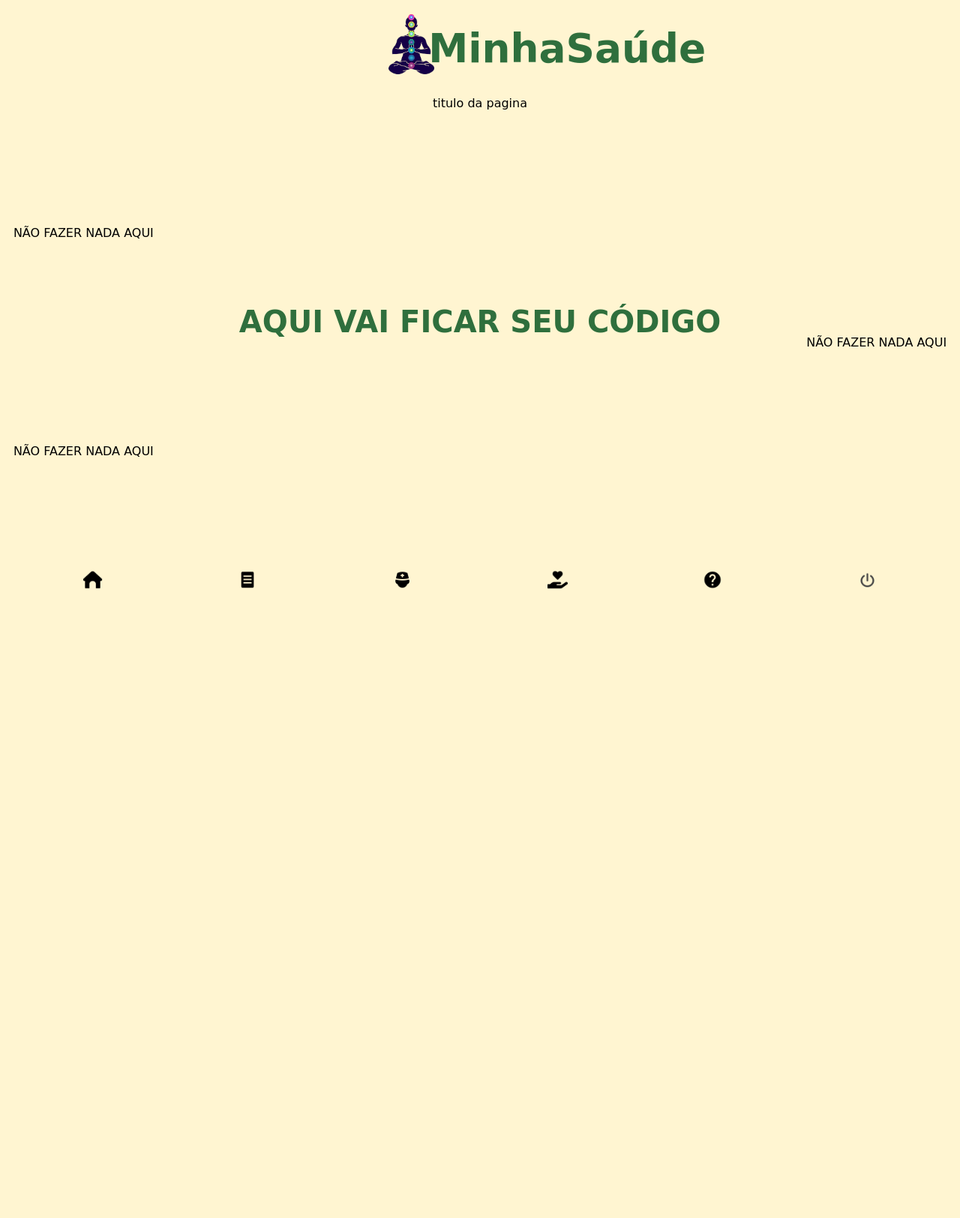
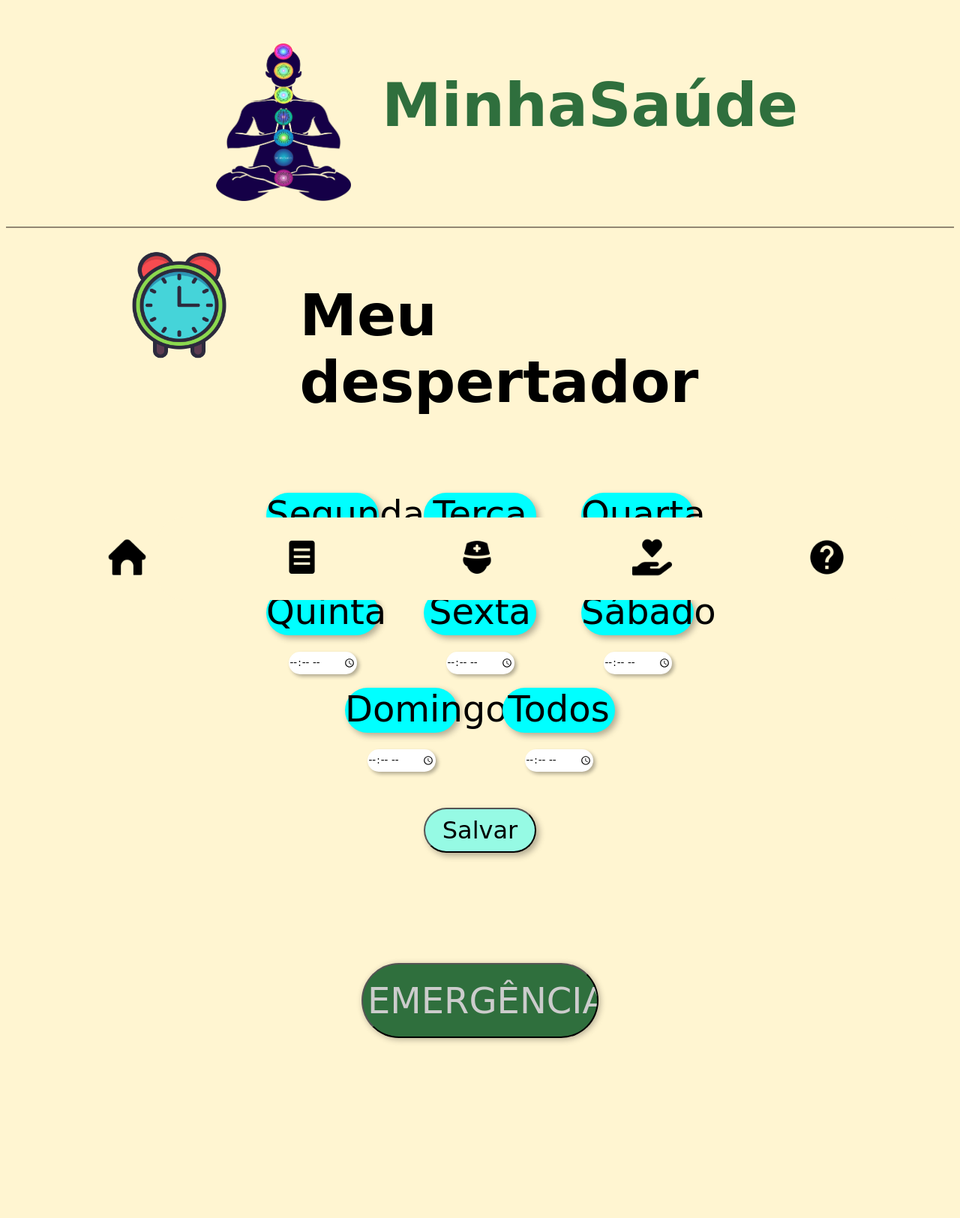
Before and after one commit to projeto-18/Projeto-int-gp-18, a PHP site: page /html/despertador.html in a window 1280 px wide. Shown: the top 1624 px of the page at 75% size. Before the commit the page ends 785 px from the top, so only its background shows below. Run offline with PHP 8.4, Linux system fonts and the light colour scheme; some web fonts are replaced.

Commit message:
criação da pag despertador

```diff
--- a/src/css/despertador.css
+++ b/src/css/despertador.css
@@ -1,80 +1,350 @@
 @import url('https://fonts.googleapis.com/css2?family=Boogaloo&family=Fraunces:wght@700&display=swap');
 
 * {
-    margin: 0;
-    padding: 0;
-    box-sizing: border-box;
     font-family: 'Boogaloo', cursive;
 }
 
 body {
     background: hsl(46.3, 100%, 91%);
-    display: flex;
-    flex-wrap: wrap;
-    margin: 3px;
-    flex: 1 1 100vw;
+
 }
 
-nav,
-main,
-aside {
-    background: hsl(46.3, 100%, 91%);
+
+  #cabecalho {
     display: flex;
-    margin: 3px;
+    align-items: center;
   }
+
+  .container {
+    display: flex;
+    flex-direction: column;
+    align-items: center;
+    margin: auto;
+  }
+
+  .item {
+    width: 80%;
+    margin-bottom: 20px;
+  }
+
+  .item1 {
+    width: 80%;
+    margin-bottom: 20px;
+  }
+
+  @media screen and (min-width: 768px) {
+    .container {
+    flex-direction: row;
+    justify-content: center;
+    }
+
+    .item {
+    width: 20%;
+    margin-bottom: 0;
+    margin-right: 60px;
+    }
+
+    .item1 {
+    width: 60%;
+    margin-bottom: 0;
+    }
+  }
+
 
   #titulo {
     display: flex;
-    margin: 3px;
-    flex: 1 1 100vw;
-    height: 50px;
+    align-items: center;
   }
 
-#conteudo-esquerdo {
-    flex: 1 1 200px;
-    display: flex;
-    flex-flow: column wrap;
+
+
+
+  h1{
+    font-size: 5em;
+    color: hsl(133, 41%, 31%);
+
+  }
+  hr{
+    margin-top: 30px;
+    height: 2px; /* Set the height of the line */
+    border: none; /* Remove the default border */
+    background-color: #0f010173; /* Set the color of the line */
   }
 
-#nometela {
-    margin-top: -50px;
-    font-size: 40px;
-    color: hsl(133, 41%, 31%);
-    text-align: center;
-}
-#conteudo-direito {
-    flex: 1 1 200px;
-    display: flex;
-    flex-flow: column wrap;
+  #logo{
+    margin-right: 10px;
+    width: 180px;
+    height: 210px;
+    margin-top: 50px;
   }
 
-nav {
-    flex: 1 1 200px;
+  #cont {
+    display: flex;
     align-items: center;
-    justify-content: center;
   }
 
-main {
-    flex: 20 1 500px;
-    height: calc(100vh - 224px);
+  .cont {
+    display: flex;
+    flex-direction: column;
     align-items: center;
-    justify-content: center;
-    /* conta: 100% tamanho vertical - (Header (100px) + Footer(100px) + Margin (((3px+3px)/4)=24)) = (100 + 100 + 24 =224) */
+    margin: auto;
   }
 
-aside {
-    flex: 1 1 200px;
-    align-items: center;
-    justify-content: center;
+  .i1 {
+    width: 80%;
+    margin-bottom: 20px;
   }
 
-@media only screen and (max-width: 923px) {
-    main {
-        height: calc(100vh - 224px);
+  .i2 {
+    width: 80%;
+    margin-bottom: 20px;
+
   }
 
-    aside {
-        height: calc(100vh - 224px);
+  @media screen and (min-width: 768px) {
+    .cont {
+    flex-direction: row;
+    justify-content: center;
+    align-items: flex-start;
+    }
+
+    .i1 {
+    width: 20%;
+    height: 20%;
+    margin-bottom: 0;
+    margin-right: 60px;
+    }
+
+    .i2 {
+    margin-bottom: 0;
+    margin-right: 0px;
+    font-size: 1.2em;
 
     }
   }
+
+
+  #clock {
+    width: 160px;
+    height: 150px;
+    margin-top: 20px;
+  }
+
+  h2 {
+    font-size: 4em;
+  }
+
+
+  .dias{
+    display: flex;
+    flex-direction: row;
+    align-items: center;
+    margin: 10px;
+    justify-content: center;
+    position: relative;
+
+  }
+
+  #seg, #ter, #qua, #qui, #sex, #sab, #dom, #all {
+    text-align: center;
+    background-color: aqua;
+    width: 150px;
+    height: 60px;
+    font-size: 3em;
+    border-bottom-right-radius: 50px;
+    border-top-right-radius: 50px;
+    border-bottom-left-radius: 50px;
+    border-top-left-radius: 50px;
+    margin: 30px;
+    box-shadow: 4px 4px 8px rgba(3, 3, 3, 0.301);
+  }
+
+  #des{
+    width: 90px;
+    height: 30px;
+    border: none;
+    border-bottom-right-radius: 50px;
+    border-top-right-radius: 50px;
+    border-bottom-left-radius: 50px;
+    border-top-left-radius: 50px;
+    box-shadow: 3px 3px 5px rgba(3, 3, 3, 0.301);
+  }
+
+  @media screen and (max-width: 768px) {
+    .dias {
+      flex-direction: row;
+      align-items: center;
+    }
+
+    #seg, #ter, #qua, #qui, #sex, #sab, #dom, #all {
+    text-align: center;
+    width: 150px;
+    height: 60px;
+    font-size: 2em;
+    margin: 20px;
+    margin: auto;
+    }
+  }
+
+
+  #but{
+    display: flex;
+    justify-content: center;
+    align-items: center;
+    width: 50%;
+    height: 100px;
+    margin: auto;
+    margin-bottom: 10%;
+    border-radius: 20px;
+    margin-top: 50px;
+
+
+  }
+
+  #bot{
+    text-align: center;
+    background-color: rgba(0, 255, 255, 0.411);
+    width: 150px;
+    height: 60px;
+    font-size: 2em;
+    border-bottom-right-radius: 50px;
+    border-top-right-radius: 50px;
+    border-bottom-left-radius: 50px;
+    border-top-left-radius: 50px;
+    margin: 30px;
+    box-shadow: 4px 4px 8px rgba(3, 3, 3, 0.301);
+
+  }
+
+  #bot:hover {
+    font-size: 20pt;
+    background-color: hsl(0, 0%, 80%);
+    color: hsl(133, 41%, 31%);
+    border: 1px solid hsl(0, 0%, 8%);
+    transform: scale(1.1);
+
+  }
+
+
+  #button{
+    display: flex;
+    justify-content: center;
+    align-items: center;
+    width: 50%;
+    height: 100px;
+    margin: auto;
+    margin-bottom: 20%;
+    border-radius: 20px;
+    margin-top: 20px;
+
+
+  }
+
+  #botao{
+    width: 50%;
+    height: 100px;
+    border-radius: 50px;
+    background-color: hsl(133, 41%, 31%);
+    color: hsl(0, 0%, 80%);
+    font-size: 3em;
+    box-shadow: 2px 2px 8px rgba(3, 3, 3, 0.301);
+
+  }
+
+  #botao:hover{
+    font-size: 20pt;
+    background-color: hsl(0, 0%, 80%);
+    color: hsl(133, 41%, 31%);
+    border: 1px solid hsl(0, 0%, 8%);
+    transform: scale(1.1);
+
+  }
+
+  @media screen and (max-width: 1000px) {
+    #botao {
+      width: 60%;
+      font-size: 1.5em;
+    }
+  }
+
+  #foot {
+    padding-top: 0px;
+    display: flex;
+    width: 110%;
+    max-width: 100%;
+    height: 110px;
+    background: hsl(46.3, 100%, 91%);
+    border-radius: 15px;
+    border: none;
+    border-radius: 35px;
+    position: fixed;
+    bottom: 0;
+    left: 0;
+    flex-direction: row;
+    margin: auto;
+    border: none;
+  }
+
+  ul {
+    list-style: none;
+    text-align: center;
+    display: flex;
+    justify-content: center;
+    align-items: center;
+    border: none;
+  }
+
+  .footer-container {
+    width: 120%;
+    display: flex;
+    justify-content: center;
+    align-items: center;
+    border: none;
+  }
+
+  .footer-container ul {
+    display: flex;
+    justify-content: center;
+    align-items: center;
+    width: 100%;
+    border: none;
+  }
+
+
+  footer {
+    display: flex;
+    background: hsl(46.3, 100%, 91%);
+    height: 100%;
+    border-radius: 35px;
+    margin-left: -1%;
+    max-width: 70%;
+    width: 100%;
+    flex-direction: row;
+    justify-content: center;
+    align-items: center;
+    border: none;
+  }
+
+  @media only screen and (max-width: 768px) {
+    .footer-container {
+      justify-content: center;
+    }
+  }
+
+
+#navegacao {
+    padding: 0px 90px 0px 90px;
+    height: 40pt;
+    border: none;
+
+}
+
+
+@media only screen and (max-width: 923px) {
+    #navegacao {
+        padding: 0px 60px 0px 60px;
+        justify-content: center;
+        border: none;
+
+    }
+}
--- a/src/html/despertador.html
+++ b/src/html/despertador.html
@@ -5,45 +5,79 @@
     <meta charset="UTF-8">
     <meta name="viewport" content="width=device-width, initial-scale=1.0">
     <meta name="description" content="MinhaSaude">
+    <meta http-equiv="X-UA-Compatible" content="IE=edge">
     <title>MinhaSaúde</title>
-
-    <link rel="stylesheet" href="https://stackpath.bootstrapcdn.com/font-awesome/4.7.0/css/font-awesome.min.css" />
-
-    <link rel="stylesheet" href="https://cdnjs.cloudflare.com/ajax/libs/font-awesome/6.4.0/css/all.min.css"
-        integrity="sha512-iecdLmaskl7CVkqkXNQ/ZH/XLlvWZOJyj7Yy7tcenmpD1ypASozpmT/E0iPtmFIB46ZmdtAc9eNBvH0H/ZpiBw=="
-        crossorigin="anonymous" referrerpolicy="no-referrer" />
-    <link href="../css/cabecalho.css" rel="stylesheet" type="text/css" />
     <link href="../css/despertador.css" rel="stylesheet" type="text/css" />
-    <link href="../css/rodape.css" rel="stylesheet" type="text/css" />
 </head>
 
 <body>
-    <header>
-        <li><img id="logo" src="../assets/image/Logo.png" alt="MinhaSaúde"></li>
+    <header id="cabecalho" style="text-align: center;">
+        <div class="container">
+          <div class="item"><img src="../assets/image/Logo.png" alt="logo" id="logo"></div>
+          <div class="item1"><h1>MinhaSaúde</h1></div>
+        </div>
+      </header>
+    <hr>
 
-        <nav id="cabecalho">
-            <h1>MinhaSaúde</h1>
-        </nav>
-    </header>
-    <section id="titulo">
-        <nav>titulo da pagina</nav>
-    </section>
-    <section id="conteudo-esquerdo">
-        <nav>NÃO FAZER NADA AQUI</nav>
-        <nav>
-            NÃO FAZER NADA AQUI
-        </nav>
-    </section>
+    <div id="cont">
+        <div class="cont">
+            <div class="i1"><img src="../assets/image/clock.png" alt="relogio" id="clock"></div>
+            <div class="i2" >
+                <h2>Meu despertador</h2>
+            </div>
+        </div>
+    </div>
+
+
     <main>
-        <section>
-            <h1 id="nometela">
-                AQUI VAI FICAR SEU CÓDIGO
-            </h1>
-        </section>
+        <form action="" method="get">
+        <div class="dias">
+            <div id="seg">Segunda
+                <input type="time" name="despertador" id="des">
+            </div>
+
+            <div id="ter">Terça
+                <input type="time" name="despertador" id="des">
+            </div>
+
+            <div id="qua">Quarta
+                <input type="time" name="despertador" id="des">
+            </div>
+        </div>
+
+        <div class="dias">
+            <div id="qui">Quinta
+                <input type="time" name="despertador" id="des">
+            </div>
+            <div id="sex">Sexta
+                <input type="time" name="despertador" id="des">
+            </div>
+            <div id="sab">Sábado
+                <input type="time" name="despertador" id="des">
+            </div>
+        </div>
+
+        <div class="dias">
+            <div id="dom">Domingo
+                <input type="time" name="despertador" id="des">
+            </div>
+            <div id="all">Todos
+                <input type="time" name="despertador" id="des">
+            </div>
+        </div>
+    </form>
+
     </main>
-    <section id="conteudo-direito">
-        <aside>NÃO FAZER NADA AQUI</aside>
-    </section>
+
+    <div id="but"><input type="button" value="Salvar" id="bot" onclick="salvar()"></div>
+
+
+
+<div id="button"><input type="button" value="EMERGÊNCIA" id="botao" onclick=""></div>
+
+
+        <div id="foot">
+            <div class="footer-container">
                 <footer>
                     <nav>
                         <ul id="container">
@@ -62,7 +96,7 @@
                         </ul>
                     </nav>
                 </footer>
-
+            </div>
+        </div>
     </body>
-
 </html>
```
Lines whose indentation alone changed are shown as unchanged.
